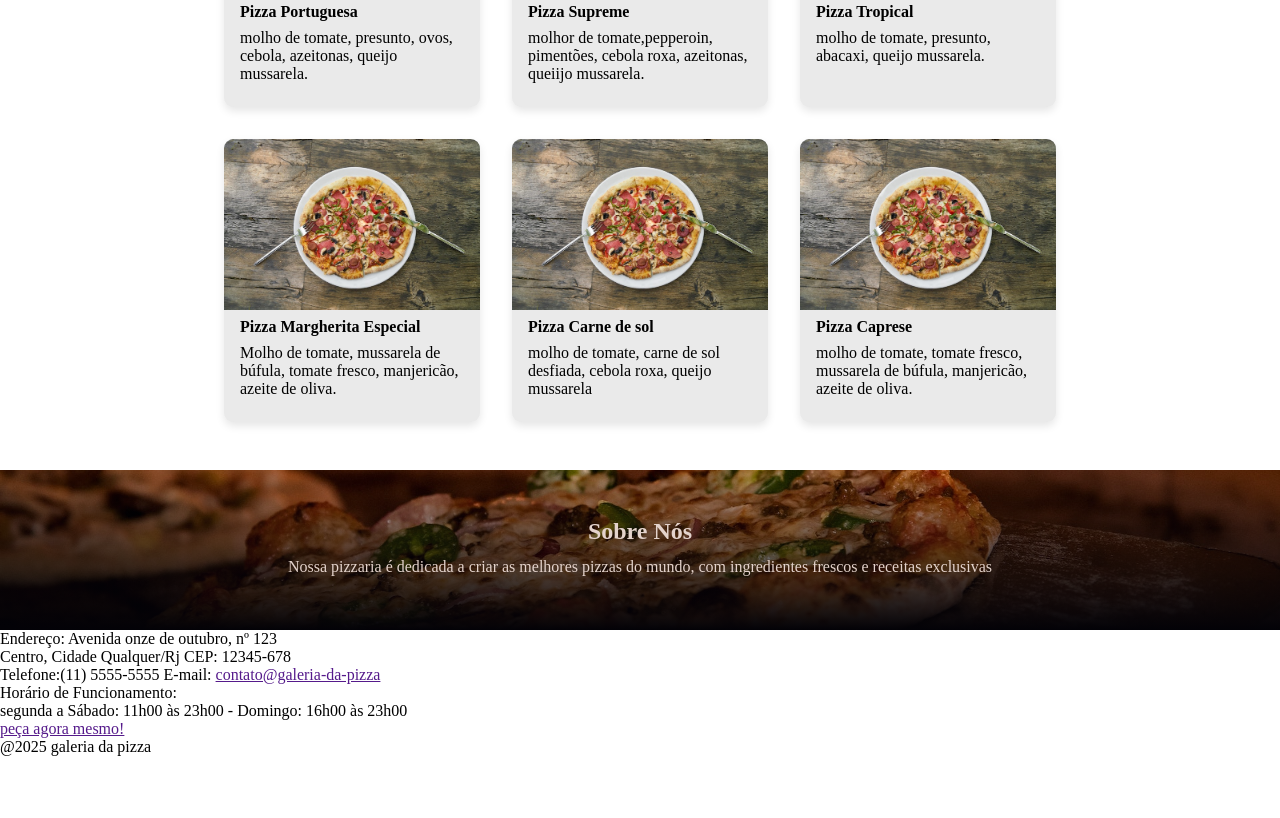
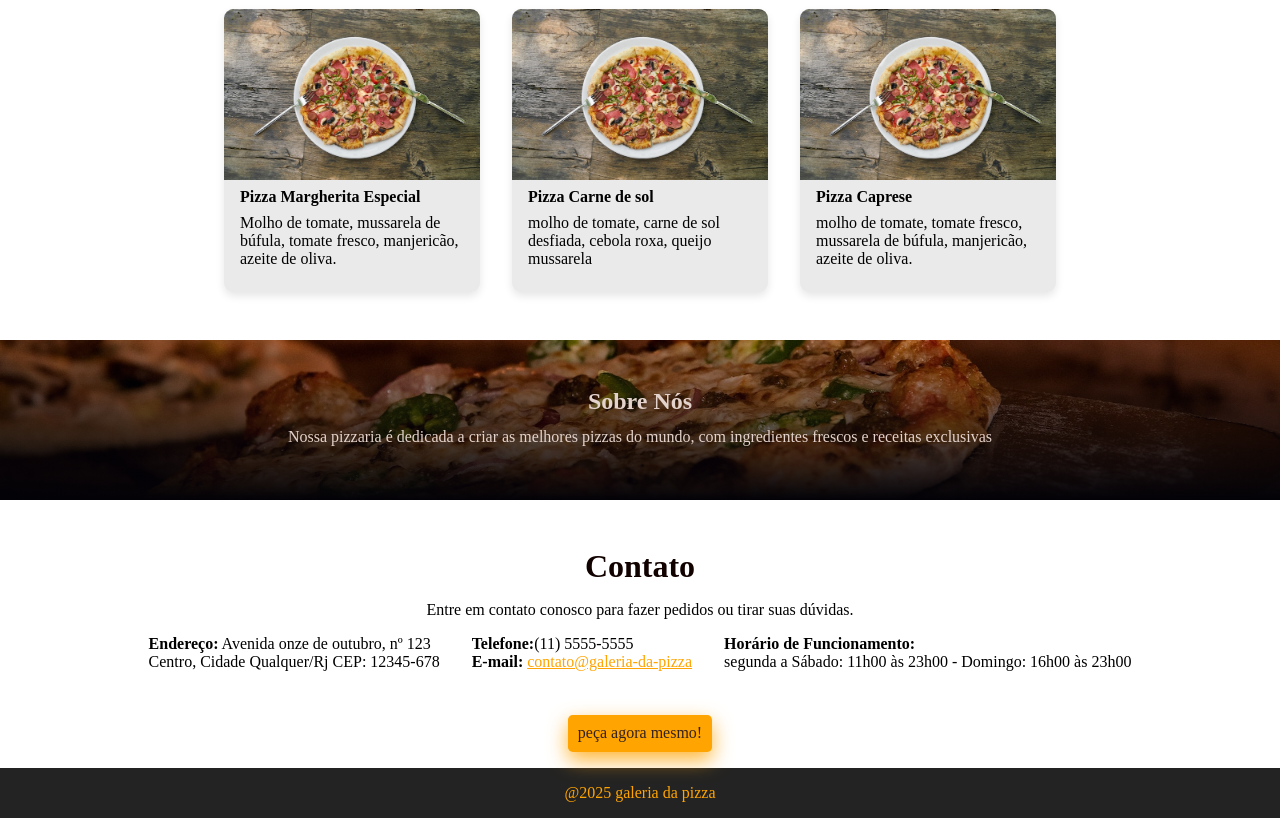
Before and after one commit to dennys-terra/Pizza-Galery, a plain HTML site: page index.html in a window 1280 px wide. Shown: the part 1786-2604 px from the top of the page. Before the commit the page ends 2542 px from the top, so only its background shows below. Drawn offline with Linux system fonts and the light colour scheme.

Commit message:
feat: add style in footer, add nav fixed in top, add effects in butoons

```diff
--- a/index.html
+++ b/index.html
@@ -8,28 +8,28 @@
 </head>
 <body>
 
-    <header>
+    <header >
         <nav>
-            <ul>
-                <li>Home</li>
-                <li>Cardápio</li>
-                <li>Sobre Nós</li>
-                <li>Contato</li>
+            <ul >
+                <li><a href="#hero">Home</a></li>
+                <li><a href="#menu">Cardápio</a></li>
+                <li><a href="#about">Sobre Nós</a></li>
+                <li><a href="#contact">Contato</a></li>
             </ul>
         </nav>
     </header>
 
-    <div class="hero">
+    <div id="hero" class="hero">
         <img class="hero_background" src="./images/background.jpg" alt="">
         <div class="hero_foreground">
             <h1 class="hero_foreground_title">Bem-vindo</h1>
             <p class="hero_foreground_text">saborosas pizzas feitas especialmente para você</p>
-            <a class="hero_foreground_button" href="#">Ver Cardápio</a>
+            <a class="hero_foreground_button" href="#menu">Ver Cardápio</a>
         </div>
 
     </div>
 
-    <section class="menu">
+    <section id="menu" class="menu">
         <h2 class="menu_title">Cardápio</h2>
 
         <div class="pizzas">
@@ -110,7 +110,7 @@
 
     </section>
 
-    <div class="about">
+    <div id="about" class="about">
         <img class="about_background" src="./images/sobre nós.jpg" alt="">
         <div class="about_foreground">
             <h2>Sobre Nós</h2>
@@ -119,15 +119,15 @@
 
     </div>
 
-    <section class="contact">
-        <h3></h3>
-        <p></p>
+    <section id="contact"  class="contact">
+        <h2>Contato</h2>
+        <p>Entre em contato conosco para fazer pedidos ou tirar suas dúvidas.</p>
         <div class="infos">
             <div class="info">
                 <span>Endereço:</span> Avenida onze de outubro, nº 123<br>Centro, Cidade Qualquer/Rj CEP: 12345-678
             </div>
             <div class="info">
-                <span>Telefone:</span>(11) 5555-5555
+                <span>Telefone:</span>(11) 5555-5555<br>
                 <span>E-mail:</span> <a href="">contato@galeria-da-pizza</a>
             </div>
             <div class="info">
@@ -136,7 +136,7 @@
             </div>
 
         </div>
-        <a href="">peça agora mesmo!</a>
+        <a class="contact_button" href="">peça agora mesmo!</a>
     </section>
 
     <footer>
--- a/style/index.css
+++ b/style/index.css
@@ -16,6 +16,10 @@
 
 }
 
+html {
+    scroll-behavior: smooth;
+}
+
 img {
     width: 200px;
 }
@@ -25,6 +29,9 @@ header {
     color: var(--text-white);
     min-width: 100%;
     padding: 1.5rem;
+    position: fixed;
+    z-index: 9999;
+    box-shadow: 0 4px 10px rgba(255, 255, 255, 0.2);
 }
 
 header nav ul {
@@ -34,13 +41,14 @@ header nav ul {
     list-style: none;
 }
 
-header nav ul li{
+header nav ul li a{
     cursor: pointer;
     transition: .8s;
     color: var(--nav-color);
+    text-decoration: none;
 }
 
-header nav ul li:hover{
+header nav ul li a:hover{
     color: var(--secondary-color);
 }
 
@@ -89,6 +97,7 @@ header nav ul li:hover{
     color: var(--botton-color);
     padding: .6rem;
     border-radius: 0.3rem;
+    box-shadow: 0 8px 20px rgba(255, 164, 0, 0.8);
 }
 
 .hero_foreground_button:hover{
@@ -99,7 +108,7 @@ header nav ul li:hover{
 .menu_title{
     text-align: center;
     margin-bottom: 1.6rem;
-    margin-top: 5rem;
+    margin-top: 1rem;
 }
 
 .menu {
@@ -133,7 +142,7 @@ header nav ul li:hover{
 }
 
 .pizza:hover{
-    box-shadow: 0 6px 12px rgba(0, 0, 0, 0.15);
+    box-shadow: 0 6px 12px rgba(0, 0, 0, 0.8);
 }
 
 .pizza img {
@@ -163,6 +172,7 @@ header nav ul li:hover{
     justify-content: center;
     text-align: center;
     margin-top: 3rem;
+    margin-bottom: 3rem;
 
 }
 
@@ -187,3 +197,62 @@ header nav ul li:hover{
     font-weight: bold;
     margin-bottom: .8rem;
 }
+
+.contact {
+    display: flex;
+    flex-direction: column;
+    justify-content: center;
+    align-items: center;
+}
+
+.contact h2 {
+    text-align: center;
+    margin-bottom: 1rem;
+    color: #110200;
+    font-weight: bold;
+    font-size: 2rem;
+}
+
+.contact p {
+    text-align: center;
+    margin-bottom: 1rem;
+}
+
+.infos {
+    display: flex;
+    justify-content: center;
+    align-items: center;
+    gap: 2rem;
+}
+
+.info{
+    height: 5rem;
+}
+
+.info span {
+    font-weight: bold;
+}
+
+.info a{
+    color: var(--secondary-color);
+}
+
+.contact_button{
+    background-color: var(--secondary-color);
+    text-decoration: none;
+    color: var(--botton-color);
+    padding: .6rem;
+    border-radius: 0.3rem;
+    margin-bottom: 1rem;
+    box-shadow: 0 8px 20px rgba(255, 164, 0, 0.8);
+
+}
+
+footer {
+    text-align: center;
+    min-width: 100%;
+    background-color: #232323;
+    color: var(--secondary-color);
+    padding: 1rem;
+
+}
```
